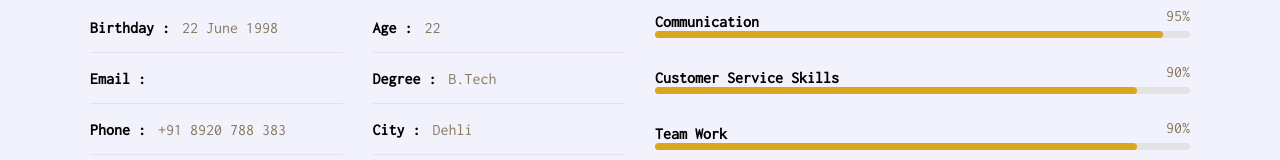
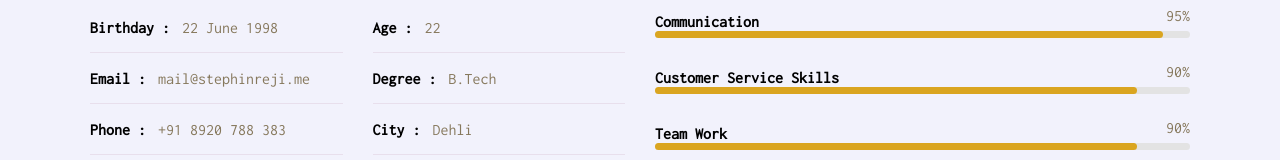
Before and after one commit to stephin007/myportfolio, a React (Create React App) app: page /about in a window 1280 px wide. Shown: the part 526-686 px from the top of the page. Built offline with nearby package versions, Linux system fonts and the light colour scheme.

Commit message:
Final code refactor

```diff
--- a/src/components/About.js
+++ b/src/components/About.js
@@ -35,7 +35,7 @@ class About extends Component{
                                                 <p>Age : <span>{AboutData.personalInformation.age}</span></p>
                                             </div>
                                             <div className="info-item padd-15">
-                                                <p>Email : <span><a href="mailto: mail@stephinreji.me">{AboutData.email}</a></span></p>
+                                                <p>Email : <span><a href="mailto:{AboutData.personalInformation.email}">{AboutData.personalInformation.email}</a></span></p>
                                             </div>
                                             <div className="info-item padd-15">
                                                 <p>Degree : <span>{AboutData.personalInformation.degree}</span></p>
@@ -50,12 +50,6 @@ class About extends Component{
                                                 <p>Languages Known : <span>{AboutData.personalInformation.languages.map(language => language + ", ")}</span></p>
                                             </div>
                                         </div>
-                                        {/* <div className="row">
-                                            <div className="buttons padd-15">
-                                                <a href="https://www.google.com" className="bn">Download Resume</a>
-                                                <a href="https://www.google.com" className="bn bn-space">Hire Me</a>
-                                            </div>
-                                        </div> */}
                                     </div>
                                     <div className="skills padd-15">
                                         <div className="row">
@@ -149,7 +143,7 @@ class About extends Component{
                                                                 {AboutData.workExperience[id].company}
                                                                 </h4>
                                                                 <p className="timeline-text">
-                                                                <span>Job Title: {AboutData.workExperience[id].jobTitle}</span>
+                                                                <span>Job Title: {AboutData.workExperience[id].jobTitle}</span> <br/>
                                                                 <div className="underline"> Work Responsibility</div><br/>
                                                                     {AboutData.workExperience[id].responsibilities.map(responsibility => (
                                                                         <>- {responsibility}<br/></>
--- a/src/components/Navbar.js
+++ b/src/components/Navbar.js
@@ -48,7 +48,6 @@ class Navbar extends Component {
                         <li><Link to='/' onClick={this.closeNav}>HOME</Link></li>
                         <li><Link to='/about' onClick={this.closeNav}>ABOUT</Link></li>
                         <li><Link to='/projects' onClick={this.closeNav}>PROJECTS</Link></li>
-                        {/* <li><Link to='/contact' onClick={this.closeNav}>CONTACT</Link></li> */}
                     </ul>
                 </nav>
             </Fragment>
```
Also changed, not shown: src/components/Project.js (+0 -35 lines).
